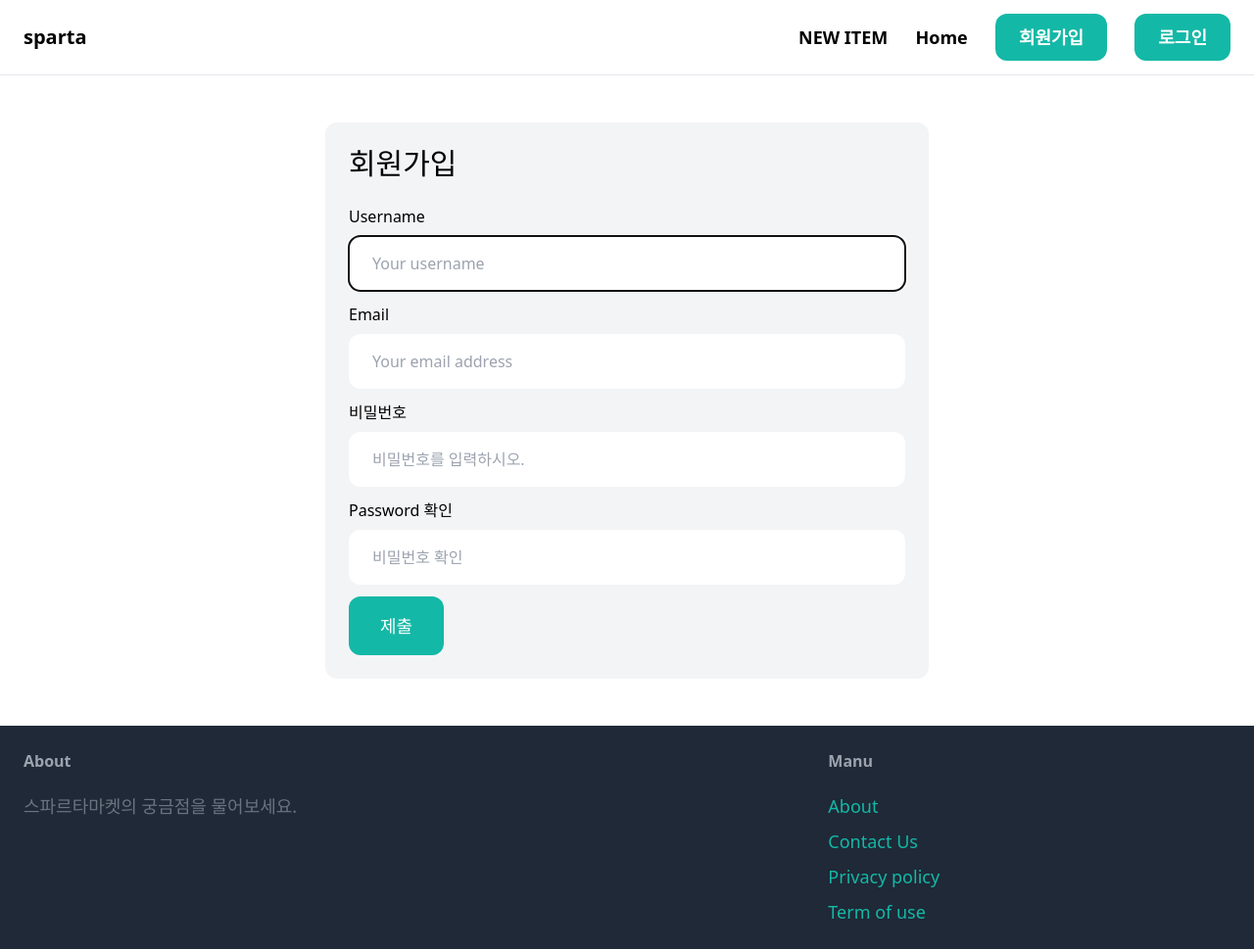
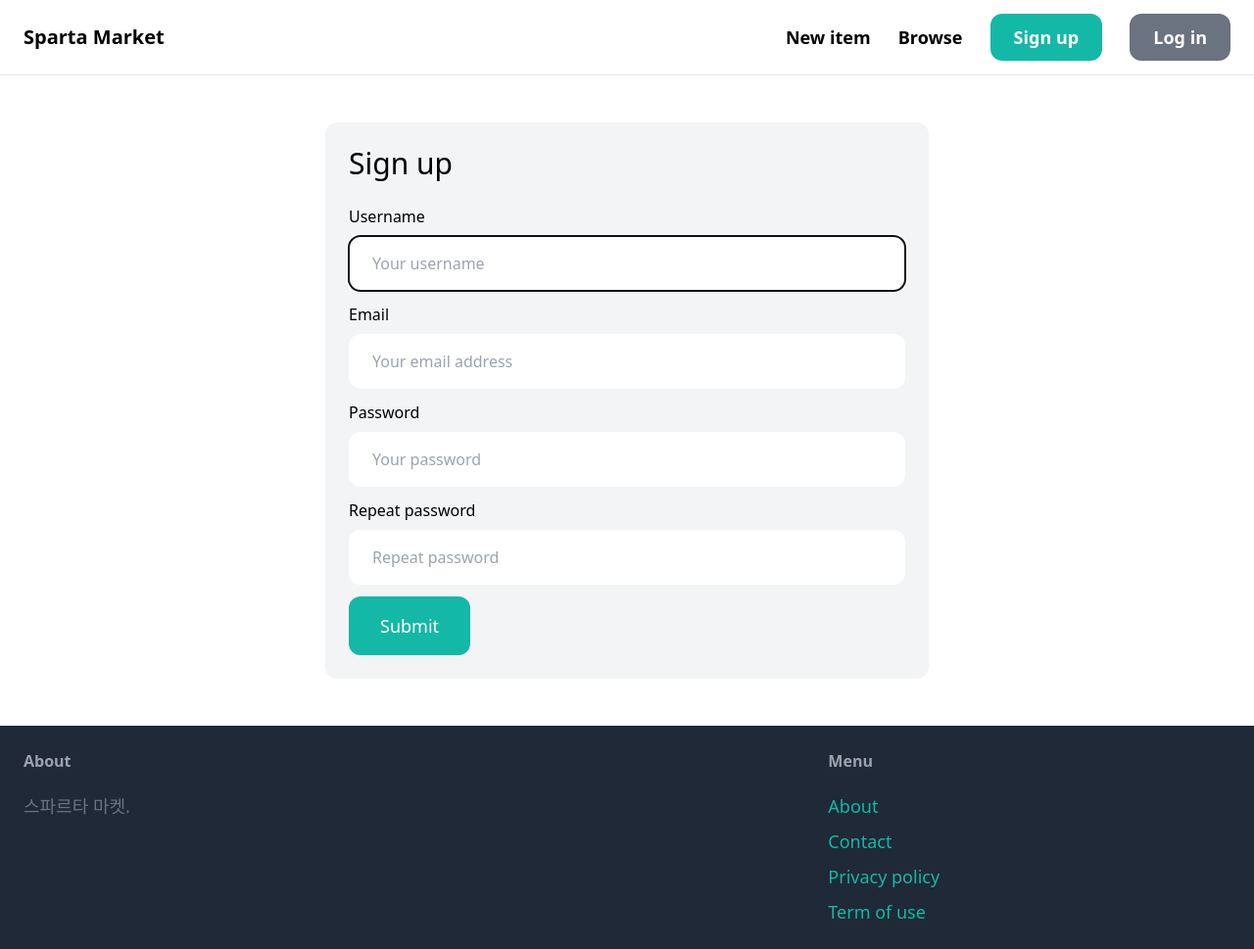
Before and after one commit to alstj0606/spartamarketplace, a Django app: page /signup/ in a window 1280 px wide. Shown: the whole page at 98% size. Run offline with Django 5.2, Linux system fonts and the light colour scheme; some libraries are stand-ins or nearby versions.

Commit message:
timeover

```diff
--- a/marketplace/core/forms.py
+++ b/marketplace/core/forms.py
@@ -3,37 +3,33 @@ from django.contrib.auth.forms import UserCreationForm, AuthenticationForm
 from django.contrib.auth.models import User
 
 class LoginForm(AuthenticationForm):
-    email = forms.CharField(widget=forms.EmailInput(attrs={
-        'placeholder': 'Your email address',
-        'class': 'w-full py-4 px-6 rounded-xl',
+    username = forms.CharField(widget=forms.TextInput(attrs={
+        'placeholder': 'Your username',
+        'class': 'w-full py-4 px-6 rounded-xl'
     }))
-
     password = forms.CharField(widget=forms.PasswordInput(attrs={
-        'placeholder': '비밀번호를 입력하시오.',
-        'class': 'w-full py-4 px-6 rounded-xl',
+        'placeholder': 'Your password',
+        'class': 'w-full py-4 px-6 rounded-xl'
     }))
 
 class SignupForm(UserCreationForm):
-    username = forms.CharField(widget=forms.TextInput(attrs={
-        'placeholder': 'Your username',
-        'class': 'w-full py-4 px-6 rounded-xl',
-    }))
-
-    email = forms.CharField(widget=forms.EmailInput(attrs={
-        'placeholder': 'Your email address',
-        'class': 'w-full py-4 px-6 rounded-xl',
-    }))
-
-    password1 = forms.CharField(widget=forms.PasswordInput(attrs={
-        'placeholder': '비밀번호를 입력하시오.',
-        'class': 'w-full py-4 px-6 rounded-xl',
-    }))
-
-    password2 = forms.CharField(widget=forms.PasswordInput(attrs={
-        'placeholder': '비밀번호 확인',
-        'class': 'w-full py-4 px-6 rounded-xl',
-    }))
-
     class Meta:
         model = User
         fields = ('username', 'email', 'password1', 'password2')
+
+    username = forms.CharField(widget=forms.TextInput(attrs={
+        'placeholder': 'Your username',
+        'class': 'w-full py-4 px-6 rounded-xl'
+    }))
+    email = forms.CharField(widget=forms.EmailInput(attrs={
+        'placeholder': 'Your email address',
+        'class': 'w-full py-4 px-6 rounded-xl'
+    }))
+    password1 = forms.CharField(widget=forms.PasswordInput(attrs={
+        'placeholder': 'Your password',
+        'class': 'w-full py-4 px-6 rounded-xl'
+    }))
+    password2 = forms.CharField(widget=forms.PasswordInput(attrs={
+        'placeholder': 'Repeat password',
+        'class': 'w-full py-4 px-6 rounded-xl'
+    }))
--- a/marketplace/core/templates/core/base.html
+++ b/marketplace/core/templates/core/base.html
@@ -1,31 +1,33 @@
-<!DOCTYPE html>
+<!doctype html>
 
+<html>
     <head>
-    <meta charset="UTF-8">
+        <meta charset="utf-8">
         <meta name="viewport" content="width=device-width, initial-scale=1.0">
 
         <script src="https://cdn.tailwindcss.com"></script>
 
-    <title>{% block title %}{% endblock %} | Sparta Market</title>
+        <title>{% block title %}{% endblock %} | Sparta</title>
     </head>
 
     <body>
         <nav class="py-6 px-6 flex justify-between items-center border-b border-gray-200">
-        <a href="/" class="text-xl font-semibold">sparta</a>
+            <a href="/" class="text-xl font-semibold">Sparta Market</a>
 
             <div class="space-x-6">
-            <a href="#" class="text-lg font-semibold hover:text-gray-500">NEW ITEM</a>
-            <a href="#" class="text-lg font-semibold hover:text-gray-500">Home</a>
+                <a href="{% url 'item:new' %}" class="text-lg font-semibold hover:text-gray-500">New item</a>
+                <a href="#" class="text-lg font-semibold hover:text-gray-500">Browse</a>
 
                 {% if request.user.is_authenticated %}
-            <a href="#" class="px-6 py-3 text-lg font-semibold bg-teal-500 text-white rounded-xl hover:bg-teal-700">받은 편지함</a>
-            <a href="#" class="px-6 py-3 text-lg font-semibold bg-teal-500 text-white rounded-xl hover:bg-teal-700">대시보드</a>
+                    <a href="#" class="px-6 py-3 text-lg font-semibold bg-teal-500 text-white rounded-xl hover:bg-teal-700">Inbox</a>
+                    <a href="#" class="px-6 py-3 text-lg font-semibold bg-gray-500 text-white rounded-xl hover:bg-gray-700">Dashboard</a>
                 {% else %}
-            <a href="{% url 'core:signup' %}" class="px-6 py-3 text-lg font-semibold bg-teal-500 text-white rounded-xl hover:bg-teal-700">회원가입</a>
-            <a href="{% url 'core:login' %}" class="px-6 py-3 text-lg font-semibold bg-teal-500 text-white rounded-xl hover:bg-teal-700">로그인</a>
+                    <a href="{% url 'core:signup' %}" class="px-6 py-3 text-lg font-semibold bg-teal-500 text-white rounded-xl hover:bg-teal-700">Sign up</a>
+                    <a href="{% url 'core:login' %}" class="px-6 py-3 text-lg font-semibold bg-gray-500 text-white rounded-xl hover:bg-gray-700">Log in</a>
                 {% endif %}
             </div>
         </nav>
+
         <div class="px-6 py-6">
             {% block content %}
             {% endblock %}
@@ -35,15 +37,15 @@
             <div class="w-2/3 pr-10">
                 <h3 class="mb-5 font-semibold text-gray-400">About</h3>
 
-            <p class="text-lg text-gray-500">스파르타마켓의 궁금점을 물어보세요.</p>
+                <p class="text-lg text-gray-500">스파르타 마켓.</p>
             </div>
 
             <div class="w-1/3">
-            <h3 class="mb-5 font-semibold text-gray-400">Manu</h3>
+                <h3 class="mb-5 font-semibold text-gray-400">Menu</h3>
 
                 <ul class="space-y-2">
                     <li><a href="#" class="text-lg text-teal-500 hover:text-teal-700">About</a></li>
-                <li><a href="{% url 'core:contact' %}" class="text-lg text-teal-500 hover:text-teal-700">Contact Us</a></li>
+                    <li><a href="{% url 'core:contact' %}" class="text-lg text-teal-500 hover:text-teal-700">Contact</a></li>
                     <li><a href="#" class="text-lg text-teal-500 hover:text-teal-700">Privacy policy</a></li>
                     <li><a href="#" class="text-lg text-teal-500 hover:text-teal-700">Term of use</a></li>
                 </ul>
--- a/marketplace/core/templates/core/signup.html
+++ b/marketplace/core/templates/core/signup.html
@@ -4,7 +4,7 @@
 
 {% block content %}
 <div class="w-1/2 my-6 mx-auto p-6 bg-gray-100 rounded-xl">
-    <h1 class="mb-6 text-3xl">회원가입</h1>
+    <h1 class="mb-6 text-3xl">Sign up</h1>
 
     <form method="post" action=".">
         {% csrf_token %}
@@ -20,12 +20,12 @@
         </div>
 
         <div class="mb-3">
-            <label class="inline-block mb-2">비밀번호</label><br>
+            <label class="inline-block mb-2">Password</label><br>
             {{ form.password1 }}
         </div>
 
         <div class="mb-3">
-            <label class="inline-block mb-2">Password 확인</label><br>
+            <label class="inline-block mb-2">Repeat password</label><br>
             {{ form.password2 }}
         </div>
 
@@ -39,7 +39,7 @@
             </div>
         {% endif %}
 
-        <button class="py-4 px-8 text-lg bg-teal-500 hover:bg-teal-700 rounded-xl text-white">제출</button>
+        <button class="py-4 px-8 text-lg bg-teal-500 hover:bg-teal-700 rounded-xl text-white">Submit</button>
     </form>
 </div>
 {% endblock %}
--- a/marketplace/core/urls.py
+++ b/marketplace/core/urls.py
@@ -1,4 +1,4 @@
-from django.contrib.auth import views as auto_views
+from django.contrib.auth import views as auth_views
 from django.urls import path
 
 from . import views
@@ -10,5 +10,5 @@ urlpatterns = [
     path('', views.index, name='index'),
     path('contact/', views.contact, name='contact'),
     path('signup/', views.signup, name='signup'),
-    path('login/', auto_views.LoginView.as_view(template_name='core/login.html', authentication_form=LoginForm), name='login'),
+    path('login/', auth_views.LoginView.as_view(template_name='core/login.html', authentication_form=LoginForm), name='login'),
 ]
--- /dev/null
+++ b/marketplace/item/forms.py
@@ -0,0 +1,27 @@
+from django import forms
+
+from .models import Item
+
+INPUT_CLASSES = 'w-full py-4 px-6 rounded-xl border'
+
+class NewItemForm(forms.ModelForm):
+    class Meta:
+        model = Item
+        fields = ('category', 'name', 'description', 'price', 'image',)
+        widgets = {
+                'category': forms.Select(attrs={
+                    'class': INPUT_CLASSES
+                }),
+                'name': forms.TextInput(attrs={
+                    'class': INPUT_CLASSES
+                }),
+                'description': forms.Textarea(attrs={
+                    'class': INPUT_CLASSES
+                }),
+                '가격': forms.TextInput(attrs={
+                    'class': INPUT_CLASSES
+                }),
+                '이미지': forms.FileInput(attrs={
+                    'class': INPUT_CLASSES
+                }),
+        }
--- a/marketplace/item/urls.py
+++ b/marketplace/item/urls.py
@@ -5,5 +5,6 @@ from . import views
 app_name = 'item'
 
 urlpatterns = [
+    path('new/', views.new, name='new'),
     path('<int:pk>/', views.detail, name='detail'),
 ]
```
Also changed, not shown: marketplace/core/templates/core/login.html (+3 -4 lines), marketplace/item/templates/item/form.html (added, +27 -0 lines), marketplace/item/views.py (+23 -1 lines), marketplace/core/apps.py (line endings or trailing spaces), marketplace/db.sqlite3, marketplace/media/item_image/의자.jpg (added), marketplace/media/item_image/의자_kvpExpW.jpg (added). Lines whose indentation alone changed are shown as unchanged.
